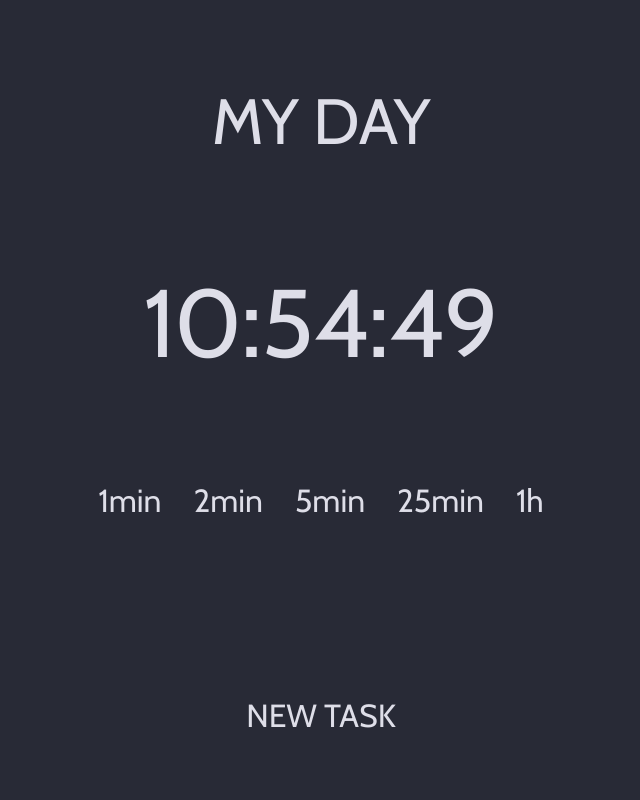
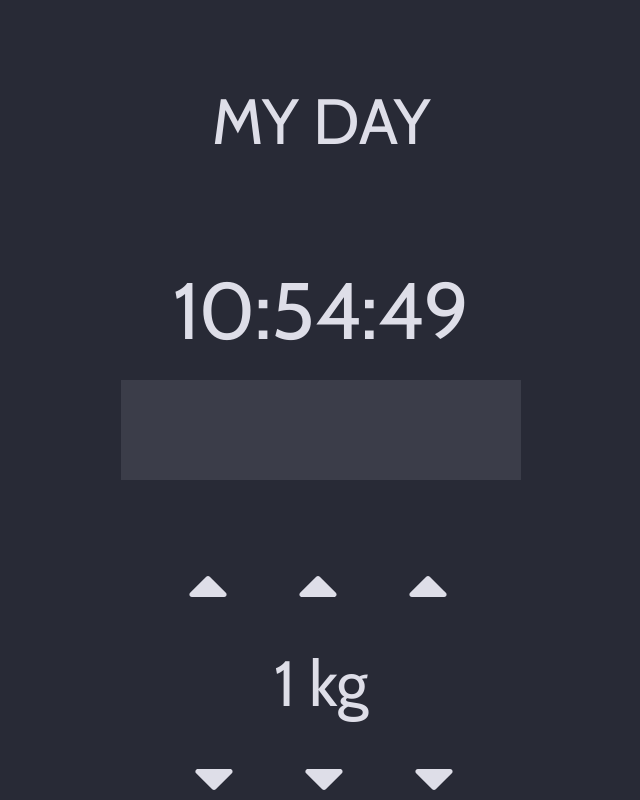
Before and after one commit to gabrielogregorio/alfa-tasks, a React (Vite) app: page / in a window 1280 px wide. Shown: the top 800 px of the page, without its empty margins (319-959 px from the left). Built offline with nearby package versions, Linux system fonts and the light colour scheme.

Commit message:
feat: added weight feature

```diff
--- a/src/common/icons/index.tsx
+++ b/src/common/icons/index.tsx
@@ -40,3 +40,18 @@ export const TrashIcon = () => {
     </svg>
   );
 };
+
+export const ArrowUp = () => {
+  return (
+    <svg
+      stroke="currentColor"
+      fill="currentColor"
+      strokeWidth="0"
+      viewBox="0 0 320 512"
+      height="1em"
+      width="1em"
+      xmlns="http://www.w3.org/2000/svg">
+      <path d="M288.662 352H31.338c-17.818 0-26.741-21.543-14.142-34.142l128.662-128.662c7.81-7.81 20.474-7.81 28.284 0l128.662 128.662c12.6 12.599 3.676 34.142-14.142 34.142z" />
+    </svg>
+  );
+};
--- a/src/common/utils/getCurrentDate.ts
+++ b/src/common/utils/getCurrentDate.ts
@@ -1 +1,15 @@
 export const getCurrentDate = () => new Date().toLocaleDateString('pt-br');
+
+export const getLastXOldCurrentDate = (xOldPeriod: number) => {
+  const lastXOldPeriod: string[] = [];
+
+  const today = new Date();
+
+  for (let index = 0; index < xOldPeriod; index += 1) {
+    const date = new Date(today);
+    date.setDate(today.getDate() - index);
+    lastXOldPeriod.push(date.toLocaleDateString('pt-br'));
+  }
+
+  return lastXOldPeriod;
+};
--- a/src/tasks/components/CurrentDate.tsx
+++ b/src/tasks/components/CurrentDate.tsx
@@ -30,7 +30,7 @@ export const CurrentDate = () => {
 
   return (
     <div className="flex items-center justify-center">
-      <Button className="text-[6rem] mt-16" content={currentDate} onClick={() => {}} />
+      <Button className="text-[5rem] mt-16" content={currentDate} onClick={() => {}} />
     </div>
   );
 };
--- a/src/tasks/components/counter.tsx
+++ b/src/tasks/components/counter.tsx
@@ -56,7 +56,7 @@ export const Counter = () => {
 
   return (
     <div>
-      <div className="flex items-center justify-center">
+      <div className="flex items-center justify-center flex-wrap">
         {timers.map((item) => {
           return (
             <Button
--- a/src/tasks/constants/storage.ts
+++ b/src/tasks/constants/storage.ts
@@ -1 +1,2 @@
 export const taskStorageName: string = 'gabrielogregorio-my-daily/tasks';
+export const weightStorageName: string = 'gabrielogregorio-my-daily/weight ';
--- /dev/null
+++ b/src/tasks/hooks/useHandleWeightV3.ts
@@ -0,0 +1,86 @@
+import { useEffect, useState } from 'react';
+import { weightStorageName } from '@/tasks/constants/storage';
+import { LocalStorageService } from '@/common/services/LocalStorageService';
+import { getCurrentDate, getLastXOldCurrentDate } from '@/common/utils/getCurrentDate';
+import { IWeight, IWeightItems } from 'src/weight/@types';
+import { useDebounce } from '@/common/hooks/useDebounce';
+
+const DEFAULT_WEIGHT = 1;
+export const getData = (): IWeightItems => {
+  const data = LocalStorageService.getItemAndParse<IWeightItems>(weightStorageName) || {};
+
+  if (!data[getCurrentDate()]) {
+    const lastWeights = Object.keys(data);
+    if (!lastWeights.length) {
+      return data;
+    }
+
+    return {
+      ...data,
+      [getCurrentDate()]: {
+        id: new Date().getTime().toString(),
+        weight: data[lastWeights[lastWeights.length - 1]]?.weight || DEFAULT_WEIGHT,
+      },
+    };
+  }
+
+  return data;
+};
+
+const saveData = (weightItems: IWeightItems) => {
+  LocalStorageService.setItem(weightStorageName, weightItems);
+};
+
+const TIME_IN_MS_TO_SAVE_TASKS = 500;
+
+const LAST_30_DAYS = 30;
+const getLast30DaysWeights = (weights: IWeightItems): IWeight[] => {
+  const last30Days = getLastXOldCurrentDate(LAST_30_DAYS);
+
+  return last30Days.map((day) => {
+    return weights[day] || { id: new Date().getTime().toString(), weight: 1 };
+  });
+};
+
+const getCurrentWeight = (weights: IWeightItems) => {
+  return weights[getCurrentDate()]?.weight || DEFAULT_WEIGHT;
+};
+
+export const useHandleWeight = () => {
+  const [weights, setWeights] = useState<IWeightItems>(getData());
+  const [currentWeight, setCurrentWeight] = useState(getCurrentWeight(weights));
+  const [last30Days, setLast30Days] = useState<IWeight[]>(getLast30DaysWeights(weights));
+
+  useDebounce(() => saveData(weights), [weights], TIME_IN_MS_TO_SAVE_TASKS);
+
+  useEffect(() => {
+    setCurrentWeight(getCurrentWeight(weights));
+    setLast30Days(getLast30DaysWeights(weights));
+  }, [weights]);
+
+  const updateCurrentWeight = (diff: number): void => {
+    setWeights((prev) => {
+      return {
+        ...prev,
+        [getCurrentDate()]: {
+          id: new Date().getTime().toString(),
+          weight: Number((currentWeight + diff).toFixed(1)),
+        },
+      };
+    });
+  };
+
+  const handleResetToNewDay = () => {
+    const newWeights = getData();
+    setWeights(newWeights);
+    setCurrentWeight(getCurrentWeight(newWeights));
+    setLast30Days(getLast30DaysWeights(newWeights));
+  };
+
+  return {
+    handleResetToNewDay,
+    currentWeight,
+    updateCurrentWeight,
+    last30Days,
+  };
+};
--- a/src/tasks/index.tsx
+++ b/src/tasks/index.tsx
@@ -1,9 +1,10 @@
 import { TaskList } from '@/tasks/components/TaskList';
 import { TaskSettings } from '@/tasks/components/TaskSettings';
 import { Button } from '@/common/components/Button';
-import { useResetOnNewDay } from '@/tasks/hooks/useResetOnNewDay';
 import { Counter } from '@/tasks/components/counter';
 import { CurrentDate } from '@/tasks/components/CurrentDate';
+import { useResetOnNewDay } from '@/tasks/hooks/useResetOnNewDay';
+import { MyWeight } from '../weight/weight';
 
 export const TasksScreen = () => {
   useResetOnNewDay();
@@ -11,7 +12,7 @@ export const TasksScreen = () => {
   return (
     <div className="px-4 pb-64">
       <header>
-        <div className="flex items-center justify-center">
+        <div className="flex items-center justify-center ">
           <Button
             className="text-[4rem] mt-16"
             content="MY DAY"
@@ -25,6 +26,8 @@ export const TasksScreen = () => {
       <main>
         <CurrentDate />
 
+        <MyWeight />
+
         <Counter />
 
         <TaskList />
--- /dev/null
+++ b/src/weight/@types/index.ts
@@ -0,0 +1,8 @@
+export interface IWeight {
+  id: string;
+  weight: number;
+}
+
+export interface IWeightItems {
+  [date: string]: IWeight;
+}
--- /dev/null
+++ b/src/weight/weight.tsx
@@ -0,0 +1,151 @@
+import { Button } from '@/common/components/Button';
+import { useResetOnNewDay } from '@/tasks/hooks/useResetOnNewDay';
+import { useEffect } from 'react';
+import { ArrowUp } from '@/common/icons';
+import { useHandleWeight } from '@/tasks/hooks/useHandleWeightV3';
+
+const MIN_VALUE = 1;
+const translateRangeXMinXMaxToMinCanvasMaxCanvas = ({
+  x = MIN_VALUE,
+  xMin = MIN_VALUE,
+  xMax = MIN_VALUE,
+  canvasMin = MIN_VALUE,
+  canvasMax = MIN_VALUE,
+}: {
+  x: number;
+  xMin: number;
+  xMax: number;
+  canvasMin: number;
+  canvasMax: number;
+}) => {
+  return canvasMin + ((x - xMin) / (xMax - xMin)) * (canvasMax - canvasMin);
+};
+
+const MAX_PLOT_DATA = 30;
+
+const getLastDataByMaxPlotData = (data: number[]): number[] => {
+  return data.reverse().slice(0, MAX_PLOT_DATA);
+};
+
+const handlesFillingTheCanvas = (data: number[]) => {
+  const canvas = document.getElementById('canvas') as HTMLCanvasElement | undefined;
+  if (!canvas) {
+    return;
+  }
+
+  const ctx = canvas.getContext('2d');
+  if (!ctx) {
+    return;
+  }
+
+  ctx.clearRect(0, 0, canvas.width, canvas.height);
+  const dataHandled = getLastDataByMaxPlotData(data);
+
+  const xMin = Math.min(...dataHandled);
+  const xMax = Math.max(...dataHandled);
+  const xSpacing = Math.round(canvas.width / (dataHandled.length - 1));
+
+  ctx.beginPath();
+
+  dataHandled.forEach((x, index) => {
+    const xHandled = index * xSpacing;
+    const yHandled =
+      canvas.height -
+      translateRangeXMinXMaxToMinCanvasMaxCanvas({ x, xMin, xMax, canvasMin: 0, canvasMax: canvas.height });
+
+    if (index === 0) {
+      ctx.moveTo(xHandled, yHandled);
+    } else {
+      ctx.lineTo(xHandled, yHandled);
+    }
+  });
+
+  ctx.strokeStyle = '#dedee8';
+  ctx.lineWidth = 2;
+  ctx.stroke();
+};
+
+const SCALE_DECIMAL = 0.1;
+const SCALE_UNIT = 1;
+const SCALE_TEN = 10;
+
+export const MyWeight = () => {
+  const { last30Days, currentWeight, updateCurrentWeight } = useHandleWeight();
+  useResetOnNewDay();
+
+  useEffect(() => {
+    handlesFillingTheCanvas(last30Days.map((item) => item.weight));
+  }, [last30Days]);
+
+  const handleWeight = (diff: number) => {
+    updateCurrentWeight(diff);
+  };
+
+  return (
+    <div className="flex flex-col items-center justify-center">
+      <div>
+        <canvas id="canvas" width={400} height={100} className="bg-textColor/10 w-full" />
+      </div>
+
+      <div className="w-full flex flex-col items-center justify-center mt-16">
+        <div className="flex gap-2">
+          <Button
+            className="text-[4rem]"
+            content=""
+            onClick={() => {
+              handleWeight(SCALE_TEN);
+            }}
+            iconLeft={<ArrowUp />}
+          />
+          <Button
+            className="text-[4rem]"
+            content=""
+            onClick={() => {
+              handleWeight(SCALE_UNIT);
+            }}
+            iconLeft={<ArrowUp />}
+          />
+          <Button
+            className="text-[4rem]"
+            content=""
+            onClick={() => {
+              handleWeight(SCALE_DECIMAL);
+            }}
+            iconLeft={<ArrowUp />}
+          />
+        </div>
+
+        <div>
+          <Button className="text-[4rem]" content={`${currentWeight} kg`} onClick={() => {}} />
+        </div>
+
+        <div className="flex gap-2">
+          <Button
+            className="text-[4rem] rotate-180"
+            content=""
+            onClick={() => {
+              handleWeight(-SCALE_TEN);
+            }}
+            iconLeft={<ArrowUp />}
+          />
+          <Button
+            className="text-[4rem] rotate-180"
+            content=""
+            onClick={() => {
+              handleWeight(-SCALE_UNIT);
+            }}
+            iconLeft={<ArrowUp />}
+          />
+          <Button
+            className="text-[4rem] rotate-180"
+            content=""
+            onClick={() => {
+              handleWeight(-SCALE_DECIMAL);
+            }}
+            iconLeft={<ArrowUp />}
+          />
+        </div>
+      </div>
+    </div>
+  );
+};
```
Also changed, not shown: .eslintrc.json, 1 other file (tests, documents, lock files or other folders).
